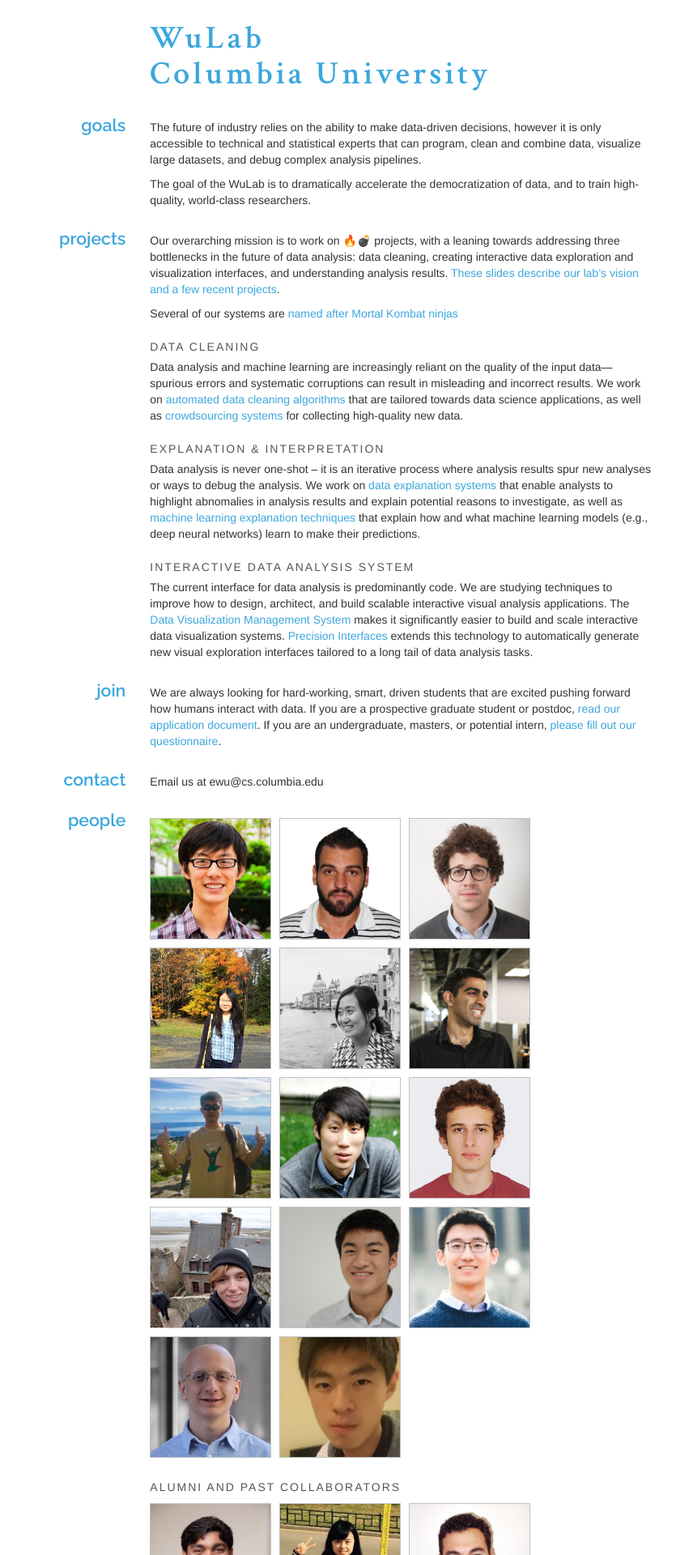
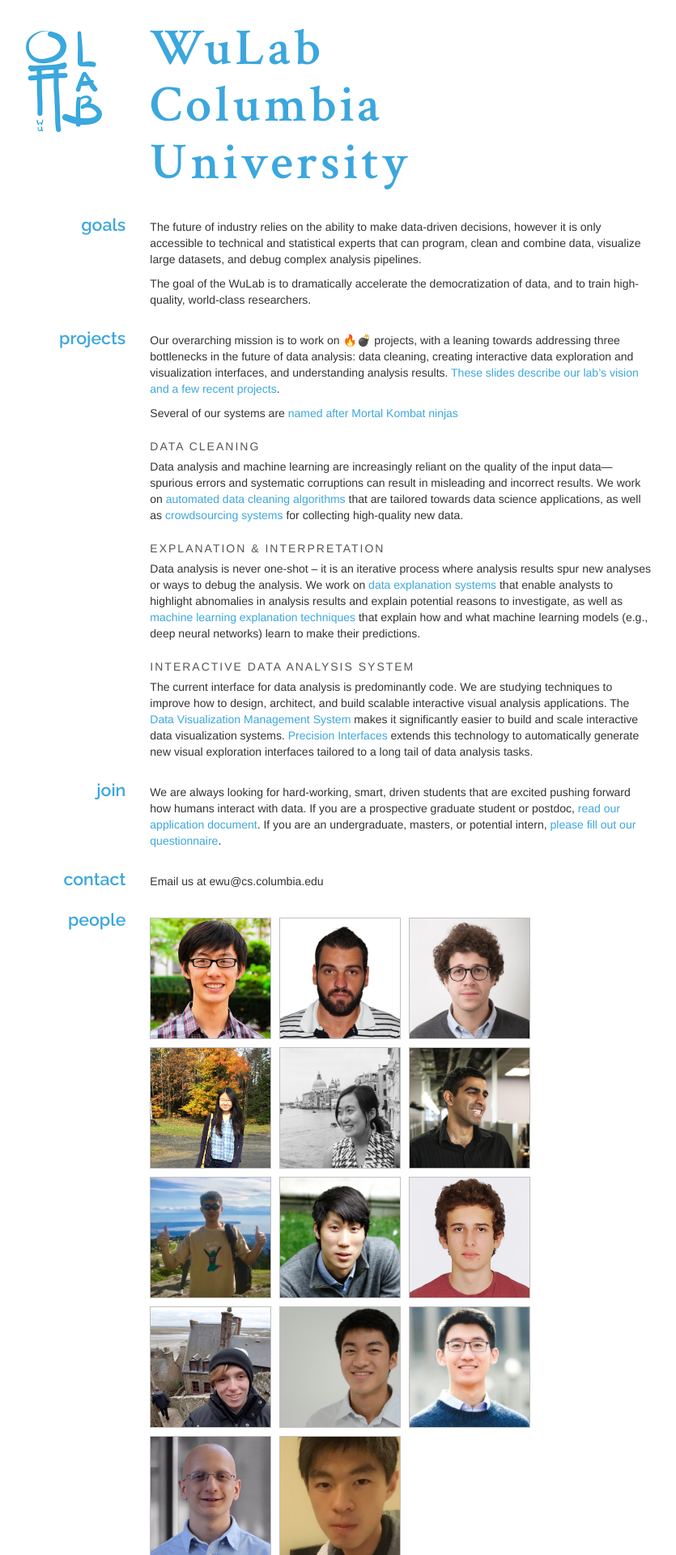
Before and after one commit to cudbg/lab, a Jekyll site: the page built from index.md, in a window 1280 px wide. Shown: the top 1920 px of the page at 81% size, without its empty margins (99-934 px from the left). Built offline with Jekyll 4.4.1, drawn with Linux system fonts in a browser that asks for light colours; some web fonts are replaced.

Commit message:
lazy commit msg

```diff
--- a/_layouts/index.html
+++ b/_layouts/index.html
@@ -27,10 +27,10 @@
 
 <div class="row header" >
   <div class="col-md-2 offset-md-1 stitle logo">
-    <!--<img src="{{ "./files/images/people/noimage.png" | relative_url}}" width=100/>-->
+    <img src="{{ "./files/images/wulab_blue_small.png" | relative_url}}" width=150 style="border:none;"/>
   </div>
   <div class="col-md-7">
-    <h1>{{name}}<br/>Columbia University</h1>
+    <h1 style="font-size: 48pt;">{{name}}<br/>Columbia University</h1>
   </div>
 </div>
 
```
Also changed, not shown: files/images/wulab.png (added), files/images/wulab_blue.png (added), files/images/wulab_blue_small.png (added), files/images/wulab_small.png (added).
